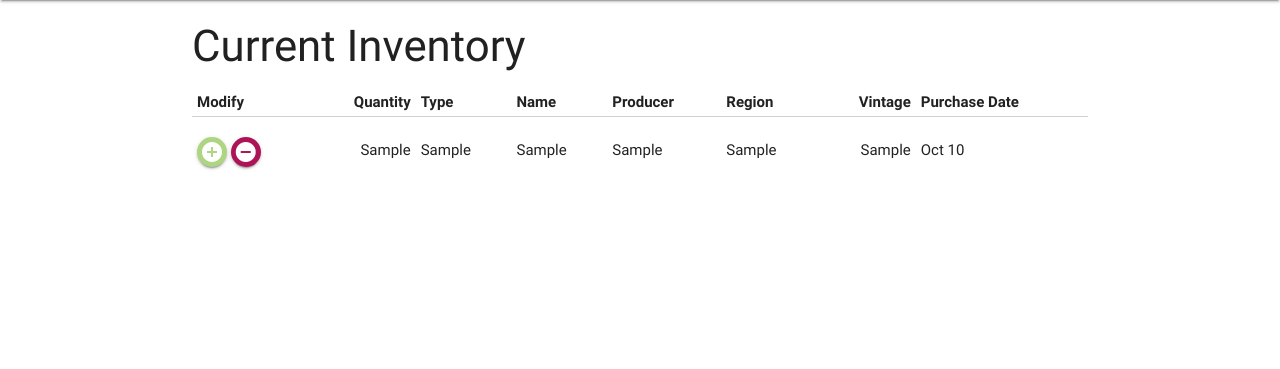
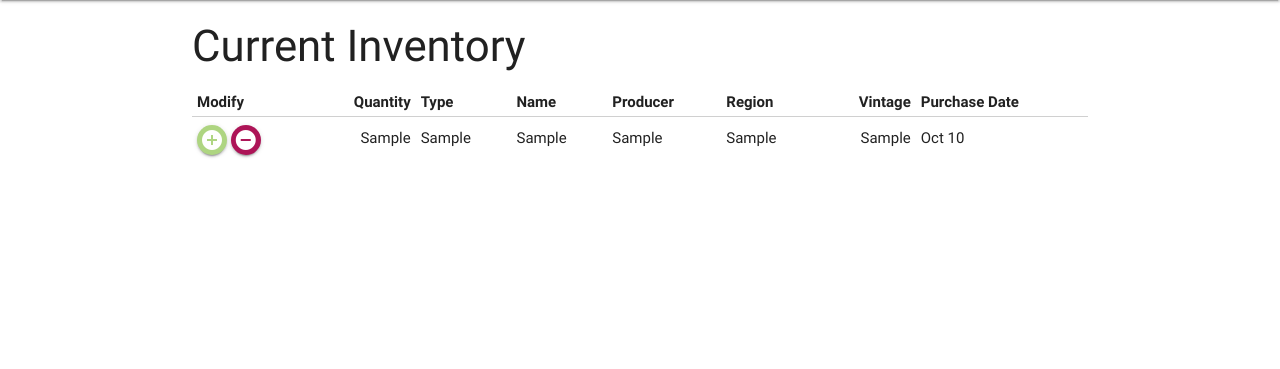
Before and after one commit to threecgreen/vinoteca, a Django app: template view/templates/inventory.html in a window 1280 px wide. Shown: the part 64-433 px from the top of the page. Run offline with Django 3.2, Linux system fonts and the light colour scheme; the template is opened without the code that fills it: most values are stand-ins (such as "Sample title", 1, 10 or a date in 2020); some libraries are stand-ins or nearby versions.

Commit message:
Fix inventory table spacing

```diff
--- a/view/templates/inventory.html
+++ b/view/templates/inventory.html
@@ -6,7 +6,7 @@
             <div class="col s12">
                 <h3>Current Inventory</h3>
 
-                <table class="responsive highlight">
+                <table class="responsive highlight condensed">
                     <thead>
                         <tr>
                             <th>Modify</th>
```
